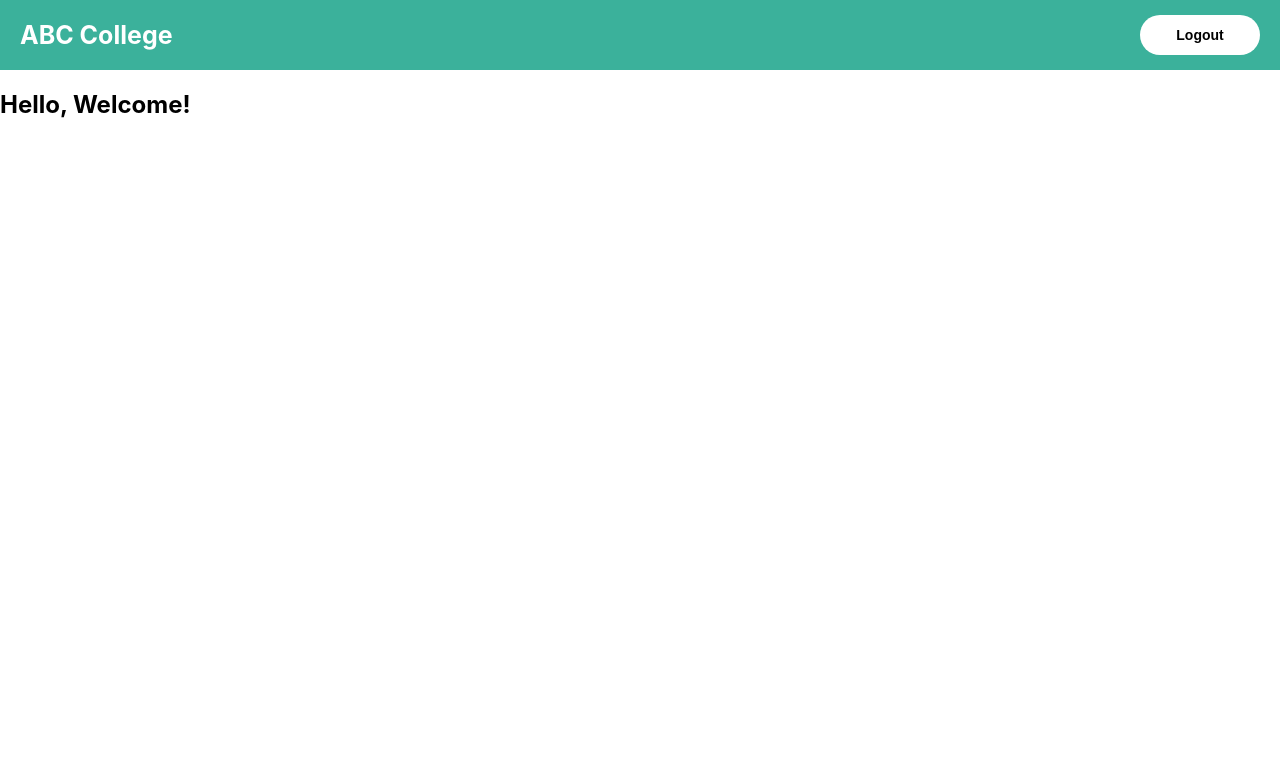
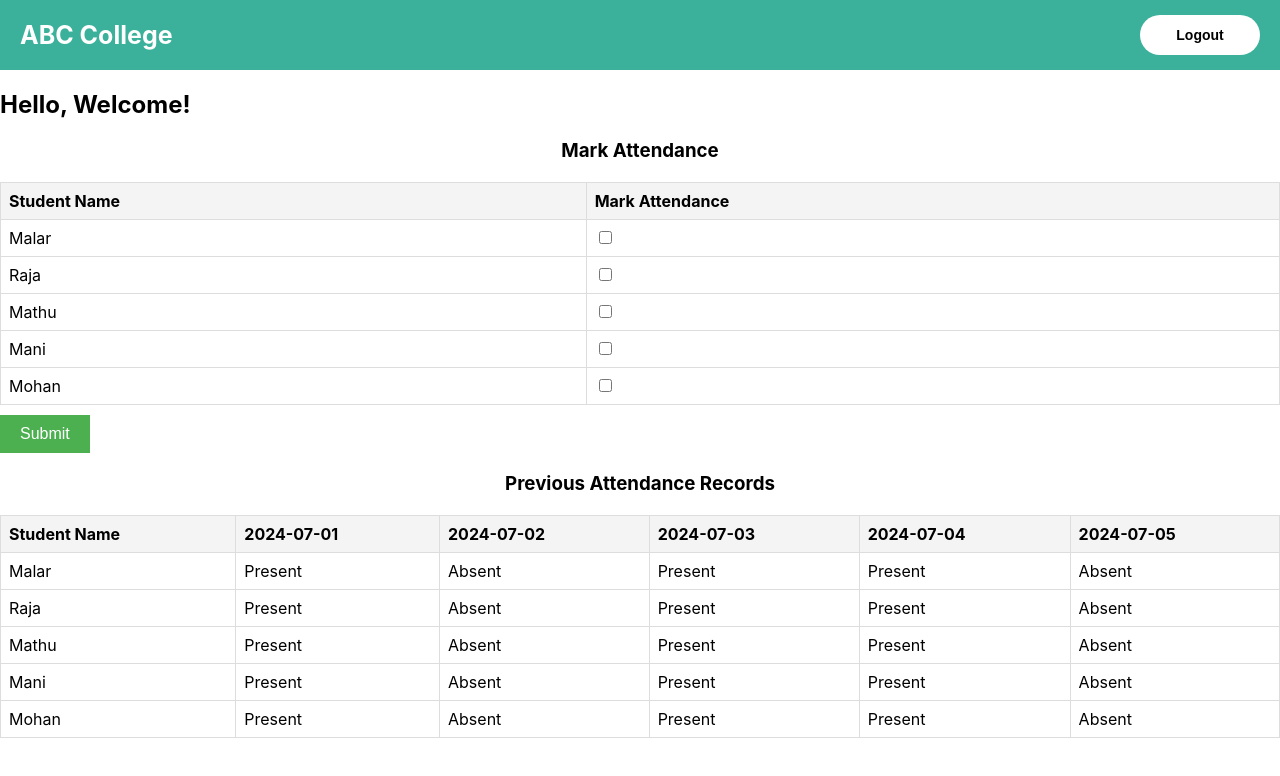
Before and after one commit to Shakithyanshaw/attendance-system-3axislabs, a React (Create React App) app in the folder client/: page / in a window 1280 px wide. Shown: the top 776 px of the page. Built offline with nearby package versions, Linux system fonts and the light colour scheme; sample sign-in values are in the browser's storage.

Commit message:
#4-create client pages-add dummy data to main page

```diff
--- a/client/src/component/Main/index.jsx
+++ b/client/src/component/Main/index.jsx
@@ -1,10 +1,43 @@
+import React, { useState } from 'react';
 import styles from './styles.module.css';
 
 const Main = () => {
+  const initialAttendance = [
+    { date: '2024-07-01', present: true },
+    { date: '2024-07-02', present: false },
+    { date: '2024-07-03', present: true },
+    { date: '2024-07-04', present: true },
+    { date: '2024-07-05', present: false },
+  ];
+
+  const [students, setStudents] = useState([
+    { id: 1, name: 'Malar', present: false, attendance: initialAttendance },
+    { id: 2, name: 'Raja', present: false, attendance: initialAttendance },
+    { id: 3, name: 'Mathu', present: false, attendance: initialAttendance },
+    { id: 4, name: 'Mani', present: false, attendance: initialAttendance },
+    { id: 5, name: 'Mohan', present: false, attendance: initialAttendance },
+  ]);
+
   const handleLogout = () => {
     localStorage.removeItem('token');
     window.location.reload();
   };
+
+  const handleAttendanceChange = (id) => {
+    setStudents(
+      students.map((student) =>
+        student.id === id ? { ...student, present: !student.present } : student
+      )
+    );
+  };
+
+  const handleSubmit = (event) => {
+    event.preventDefault();
+
+    console.log('Attendance data:', students);
+  };
+
+  const dates = initialAttendance.map((record) => record.date);
 
   return (
     <div className={styles.main_container}>
@@ -17,6 +50,69 @@ const Main = () => {
       <div className={styles.welcome_message}>
         <h2>Hello, Welcome!</h2>
       </div>
+      <div className={styles.attendance_container}>
+        <h3 align="center">Mark Attendance</h3>
+        <form onSubmit={handleSubmit}>
+          <table className={styles.attendance_table}>
+            <thead>
+              <tr>
+                <th>Student Name</th>
+                <th>Mark Attendance</th>
+              </tr>
+            </thead>
+            <tbody>
+              {students.map((student) => (
+                <tr key={student.id}>
+                  <td>{student.name}</td>
+                  <td>
+                    <input
+                      type="checkbox"
+                      checked={student.present}
+                      onChange={() => handleAttendanceChange(student.id)}
+                    />
+                  </td>
+                </tr>
+              ))}
+            </tbody>
+          </table>
+          <button type="submit" className={styles.submit_btn}>
+            Submit
+          </button>
+        </form>
+
+        <h3 align="center">Previous Attendance Records</h3>
+        <table className={styles.attendance_table}>
+          <thead>
+            <tr>
+              <th>Student Name</th>
+              {dates.map((date) => (
+                <th key={date}>{date}</th>
+              ))}
+            </tr>
+          </thead>
+          <tbody>
+            {students.map((student) => (
+              <tr key={student.id}>
+                <td>{student.name}</td>
+                {dates.map((date) => {
+                  const record = student.attendance.find(
+                    (record) => record.date === date
+                  );
+                  return (
+                    <td key={date}>
+                      {record
+                        ? record.present
+                          ? 'Present'
+                          : 'Absent'
+                        : 'No Record'}
+                    </td>
+                  );
+                })}
+              </tr>
+            ))}
+          </tbody>
+        </table>
+      </div>
     </div>
   );
 };
--- a/client/src/component/Main/styles.module.css
+++ b/client/src/component/Main/styles.module.css
@@ -25,3 +25,37 @@
   cursor: pointer;
   margin-right: 20px;
 }
+
+.attendance_table {
+  width: 100%;
+  border-collapse: collapse;
+  margin-top: 20px;
+}
+
+.attendance_table th,
+.attendance_table td {
+  border: 1px solid #ddd;
+  padding: 8px;
+  text-align: left;
+}
+
+.attendance_table th {
+  background-color: #f4f4f4;
+}
+
+.submit_btn {
+  background-color: #4caf50;
+  color: white;
+  border: none;
+  padding: 10px 20px;
+  text-align: center;
+  text-decoration: none;
+  display: inline-block;
+  font-size: 16px;
+  margin-top: 10px;
+  cursor: pointer;
+}
+
+.submit_btn:hover {
+  background-color: #45a049;
+}
```
